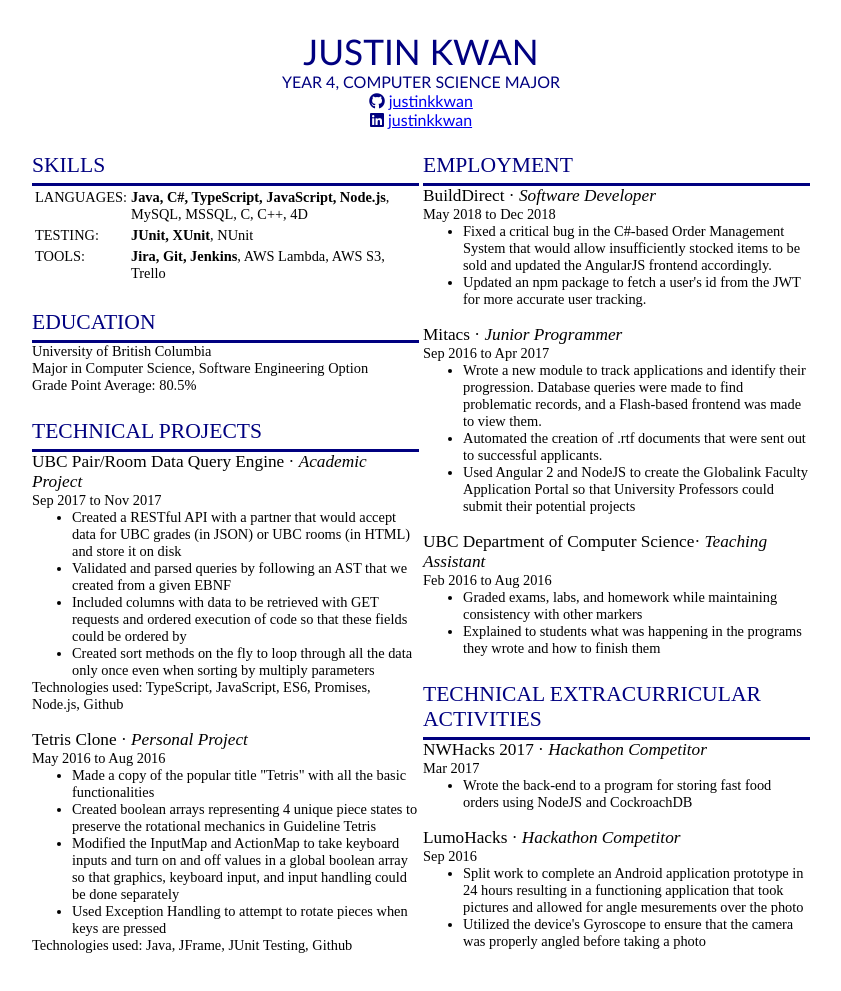
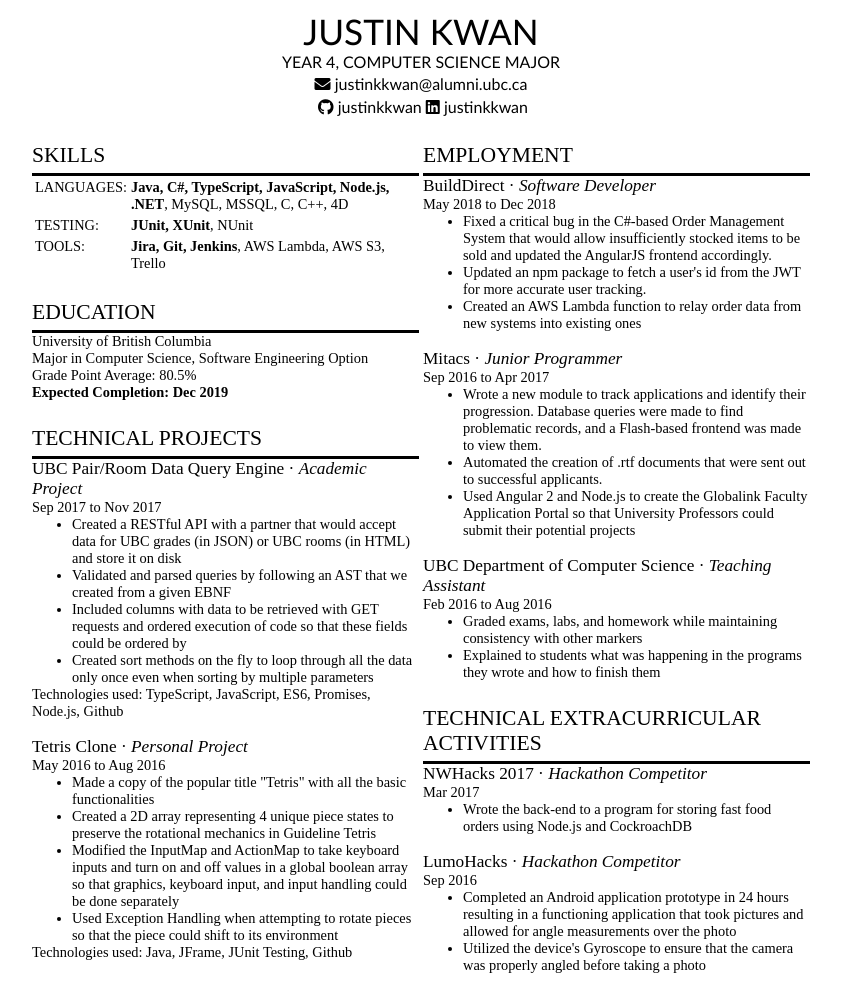
Before and after one commit to justinkkwan/justinkkwan.github.io, a plain HTML site: page WebResume.html in a window 1280 px wide. Shown: the whole page, without its empty margins (219-1060 px from the left). Drawn offline with Linux system fonts and the light colour scheme.

Commit message:
Update WebResume.html

```diff
--- a/WebResume.html
+++ b/WebResume.html
@@ -4,28 +4,28 @@
 	<style>
 		body{
 			max-width:			50em;
+			margin:				auto;
 			font-family:		Calibri light;
-			padding-top:			30px;
-			/*margin-left:		0px;
+			/*margin-top:			10px;
+			margin-left:		0px;
 			margin-right:		0px;*/
-			margin:				auto;
 		}
 		.mainHeader{
 			text-align:			center;
-			color:				#000080;
+			color:				#000000;
 			/*background-color:	#c6d8ec;*/
 			font-family:		Calibri;
-			/*padding-top:		10;*/
+			padding-top:		10;
 			padding-bottom:		6;
 		}
 		.subHeader{
 			font-size:			1.5em;
-			color:				#000080;
+			color:				#000000;
 			/*background-color:	#CCEEFF;*/
 			width:				100%;
 			padding-top:		5;
 			padding-bottom:		5;
-			border-bottom:		3px solid #000080;
+			border-bottom:		3px solid #000000;
 		}
 		.miniHeader{
 			font-size:			1.2em;
@@ -51,6 +51,10 @@
 			margin-left:		1%;
 			margin-right:		1%;
 		}
+		.plainLink{
+			color:				#000000;
+			text-decoration:	none;
+		}
 	</style>
 	<link rel="stylesheet" href="https://use.fontawesome.com/releases/v5.2.0/css/all.css" integrity="sha384-hWVjflwFxL6sNzntih27bfxkr27PmbbK/iSvJ+a4+0owXq79v+lsFkW54bOGbiDQ" crossorigin="anonymous">
 </head>
@@ -60,16 +64,26 @@
 	<div class="mainHeader" style="margin-top:0">
 		<div style="font-size:2.2em">JUSTIN KWAN</div>
 		<div style="font-size:1em">YEAR 4, COMPUTER SCIENCE MAJOR</div>
-		<!-- <table style="width:100%">
+		<!--<div style="font-size:0.9em">Expected completion: <span style="font-weight: bold">Dec 2019</span></div>-->
+		<table style="width:100%">
 			<tr>
-				<td style="text-align:right"> -->
-					<div style="font-size:1em"><i class="fab fa-github"></i> <a href="https://github.com/justinkkwan">justinkkwan</a></div>
-				<!-- </td>
-				<td> -->
-					<div style="font-size:1em"><i class="fab fa-linkedin"></i> <a href="https://www.linkedin.com/in/justinkkwan/">justinkkwan</a></div>
-				<!-- </td>
+				<!--<td style="text-align:right; width:49%">
+					<div style="font-size:1em; color:#000000">778 238 9606 <i class="fas fa-phone"></i></div>
+				</td>
+				<td style="text-align:right; width:2%"></td>-->
+				<td colspan="3" >
+					<div style="font-size:1em; color:#000000; text-align: center;"><i class="fas fa-envelope"></i> justinkkwan@alumni.ubc.ca</div>
+				</td>
 			</tr>
-		</table> -->
+			<tr>
+				<td style="text-align:right">
+					<div style="font-size:1em; color:#000000"><i class="fab fa-github"></i> <a class="plainLink" href="https://github.com/justinkkwan">justinkkwan</a> <!--justinkkwan--></div>
+				</td>
+				<td>
+					<div style="font-size:1em; color:#000000"><i class="fab fa-linkedin"></i> <a class="plainLink" href="https://www.linkedin.com/in/justinkkwan/">justinkkwan</a><!--justinkkwan--></div>
+				</td>
+			</tr>
+		</table>
 	</div>
 </div>
 <table class="mainResume">
@@ -79,7 +93,7 @@
 	<table style="width:100%;font-size:1em">
 		<tr>
 			<td style="width:20%">LANGUAGES:</td>
-			<td style="width:80%"><span style="font-weight:bold">Java, C#, TypeScript, JavaScript, Node.js</span>, MySQL, MSSQL, C, C++, 4D</td>
+			<td style="width:80%"><span style="font-weight:bold">Java, C#, TypeScript, JavaScript, Node.js, .NET</span>, MySQL, MSSQL, C, C++, 4D</td>
 		</tr>
 		<tr>
 			<td>TESTING:</td>
@@ -99,7 +113,8 @@
 <div class="subHeader">EDUCATION</div>
 University of British Columbia<br />
 Major in Computer Science, Software Engineering Option<br />
-Grade Point Average: 80.5%
+Grade Point Average: 80.5%<br />
+<span style="font-weight:bold">Expected Completion: Dec 2019</span>
 </div>
 <div class="newSection">
 	<div class="subHeader">TECHNICAL PROJECTS</div>
@@ -109,7 +124,7 @@ Grade Point Average: 80.5%
 		<li>Created a RESTful API with a partner that would accept data for UBC grades (in JSON) or UBC rooms (in HTML) and store it on disk</li>
 		<li>Validated and parsed queries by following an AST that we created from a given EBNF</li>
 		<li>Included columns with data to be retrieved with GET requests and ordered execution of code so that these fields could be ordered by</li>
-		<li>Created sort methods on the fly to loop through all the data only once even when sorting by multiply parameters</li>
+		<li>Created sort methods on the fly to loop through all the data only once even when sorting by multiple parameters</li>
 		</li>
 	</ul>
 	Technologies used: TypeScript, JavaScript, ES6, Promises, Node.js, Github
@@ -118,9 +133,9 @@ Grade Point Average: 80.5%
 	May 2016 to Aug 2016
 	<ul>
 		<li>Made a copy of the popular title "Tetris" with all the basic functionalities</li>
-		<li>Created boolean arrays representing 4 unique piece states to preserve the rotational mechanics in Guideline Tetris</li>
+		<li>Created a 2D array representing 4 unique piece states to preserve the rotational mechanics in Guideline Tetris</li>
 		<li>Modified the InputMap and ActionMap to take keyboard inputs and turn on and off values in a global boolean array so that graphics, keyboard input, and input handling could be done separately</li>
-		<li>Used Exception Handling to attempt to rotate pieces when keys are pressed</li>
+		<li>Used Exception Handling when attempting to rotate pieces so that the piece could shift to its environment</li>
 	</ul>
 	Technologies used: Java, JFrame, JUnit Testing, Github
 	<br /><br />
@@ -140,6 +155,7 @@ May 2018 to Dec 2018
 <ul>
 	<li>Fixed a critical bug in the C#-based Order Management System that would allow insufficiently stocked items to be sold and updated the AngularJS frontend accordingly.</li>
 	<li>Updated an npm package to fetch a user's id from the JWT for more accurate user tracking.</li>
+	<li>Created an AWS Lambda function to relay order data from new systems into existing ones</li>
 </ul>
 <br />
 <div class="miniHeader">Mitacs · <i>Junior Programmer</i></div>
@@ -147,10 +163,10 @@ Sep 2016 to Apr 2017
 <ul>
 	<li>Wrote a new module to track applications and identify their progression. Database queries were made to find problematic records, and a Flash-based frontend was made to view them.</li>
 	<li>Automated the creation of .rtf documents that were sent out to successful applicants.</li>
-	<li>Used Angular 2 and NodeJS to create the Globalink Faculty Application Portal so that University Professors could submit their potential projects</li>
+	<li>Used Angular 2 and Node.js to create the Globalink Faculty Application Portal so that University Professors could submit their potential projects</li>
 </ul>
 <br />
-<div class="miniHeader">UBC Department of Computer Science· <i>Teaching Assistant</i></div>
+<div class="miniHeader">UBC Department of Computer Science · <i>Teaching Assistant</i></div>
 Feb 2016 to Aug 2016
 <ul>
 	<li>Graded exams, labs, and homework while maintaining consistency with other markers
@@ -162,14 +178,14 @@ Feb 2016 to Aug 2016
 <div class="miniHeader">NWHacks 2017 · <i>Hackathon Competitor</i></div>
 Mar 2017
 <ul>
-	<li>Wrote the back-end to a program for storing fast food orders using NodeJS and CockroachDB</li>
+	<li>Wrote the back-end to a program for storing fast food orders using Node.js and CockroachDB</li>
 </ul>
 <br />
 <div class="miniHeader">LumoHacks · <i>Hackathon Competitor</i></div>
 Sep 2016
 <ul>
 	<!--<li>Met new people and collaborated with them to learn how to make Android applications for the first time</li>-->
-	<li>Split work to complete an Android application prototype in 24 hours resulting in a functioning application that took pictures and allowed for angle mesurements over the photo</li>
+	<li>Completed an Android application prototype in 24 hours resulting in a functioning application that took pictures and allowed for angle measurements over the photo</li>
 	<li>Utilized the device's Gyroscope to ensure that the camera was properly angled before taking a photo</li>
 </ul>
 </div>
```
